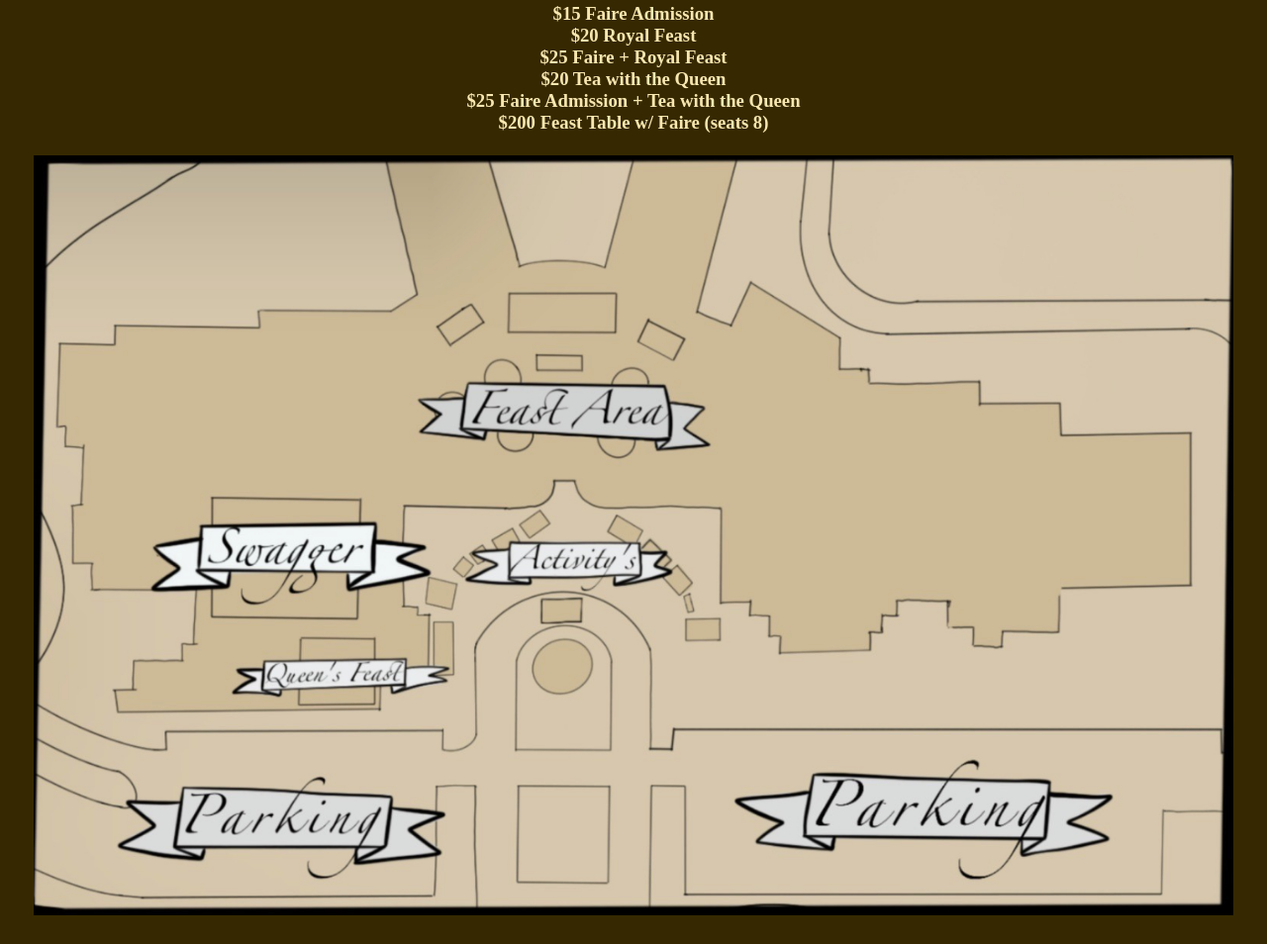
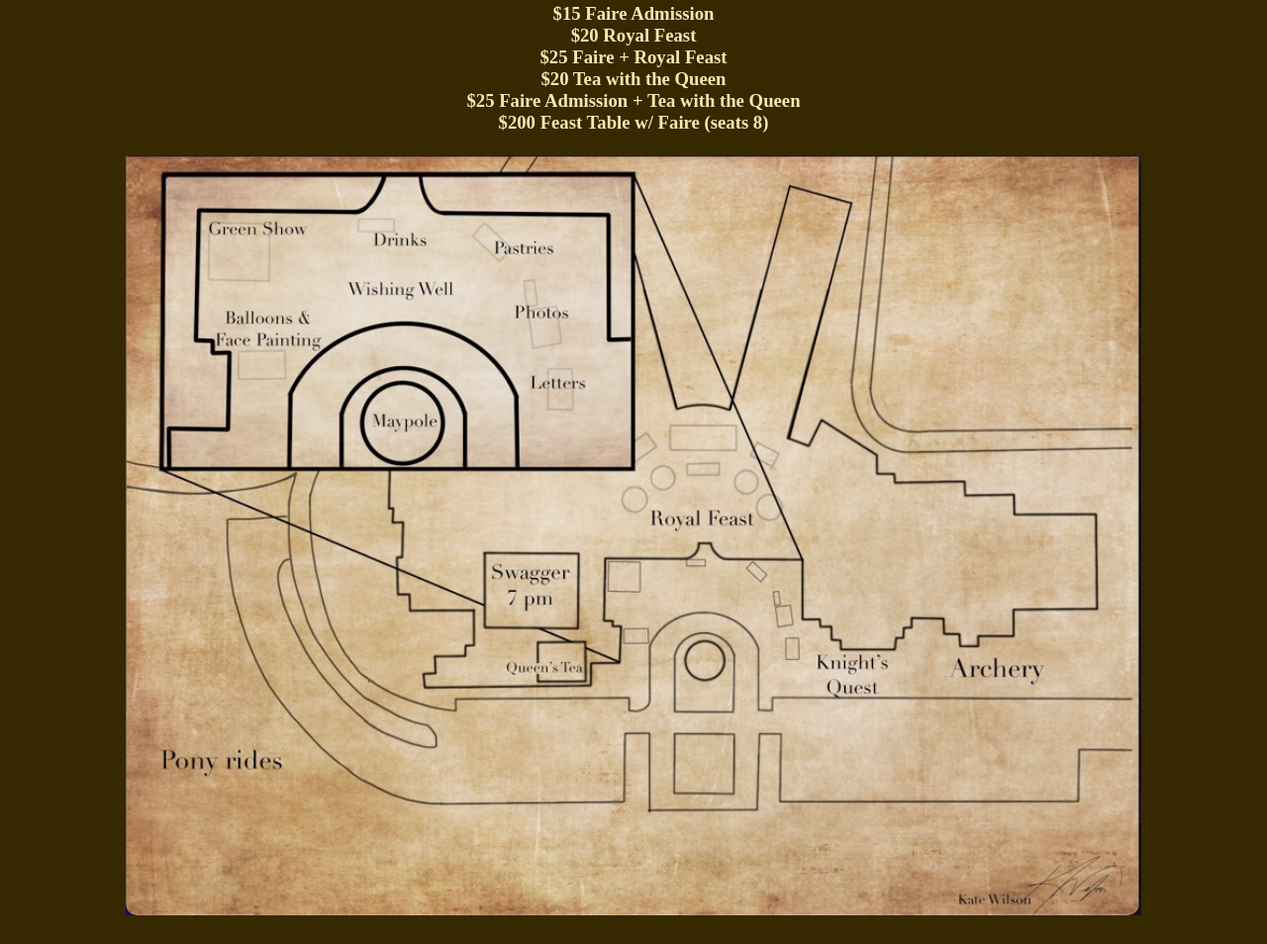
Before and after one commit to TheEdenite/WasatchRenFaire, a plain HTML site: page index.html in a window 1280 px wide. Shown: the part 2366-3320 px from the top of the page at 99% size. Drawn offline with Linux system fonts and the light colour scheme.

Commit message:
Fixed map

```diff
--- a/index.html
+++ b/index.html
@@ -93,7 +93,7 @@ $25 Faire Admission + Tea with the Queen <br>
 $200 Feast Table w/ Faire (seats 8)
 </h3>
 <h1>
-    <img class="map" src="images/map.png" alt="map">
+    <img class="map" src="images/map.jpeg" alt="map">
 </h1>
 
     </body>
```
Also changed, not shown: images/map.jpeg (added), images/map.png (deleted).
